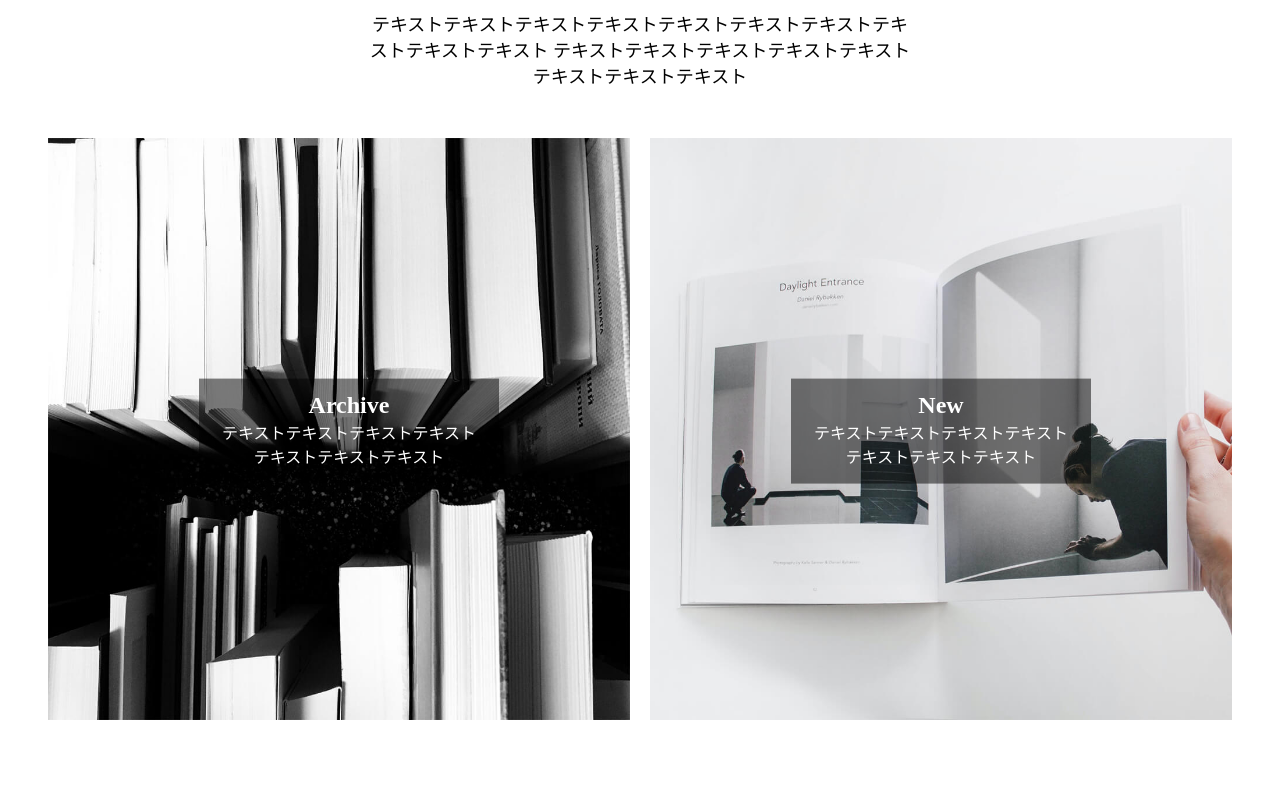
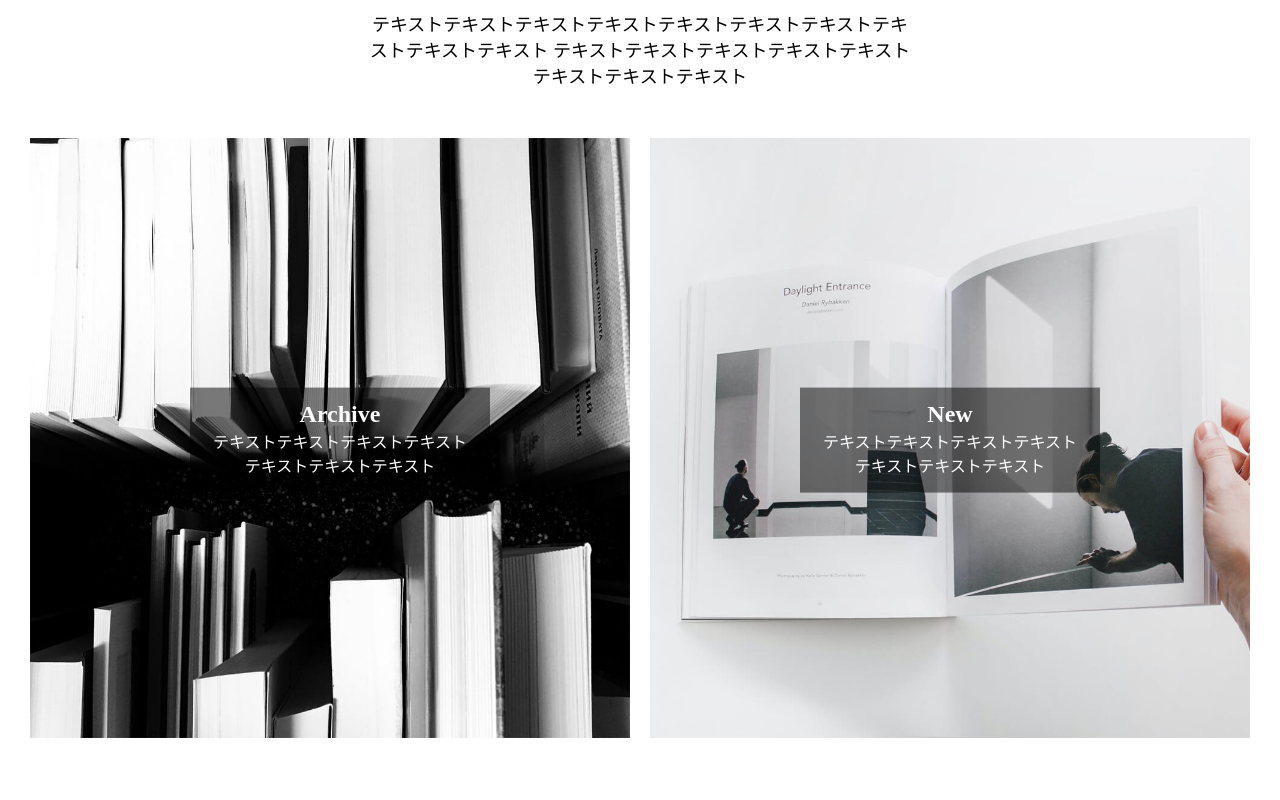
Before and after one commit to kobaken0307/second-repository, a plain HTML site: page index.html in a window 1280 px wide. Shown: the part 920-1720 px from the top of the page. Drawn offline with Linux system fonts and the light colour scheme.

Commit message:
Update index.html

```diff
--- a/index.html
+++ b/index.html
@@ -11,7 +11,7 @@
     <title>Mag88</title>
     <link rel="icon" href="img/favicon.ico">
     <style>
-      img{max-width:100%;}
+      img{max-width:1920px;}
       header{background-image: url("img/mainvisual.jpg");background-repeat:no-repeat;background-size:cover;background-position:center;height:100vh;}
       header img{width: 150px;height:auto;}
       #mainlogo{float:right;margin:35px;}
```
